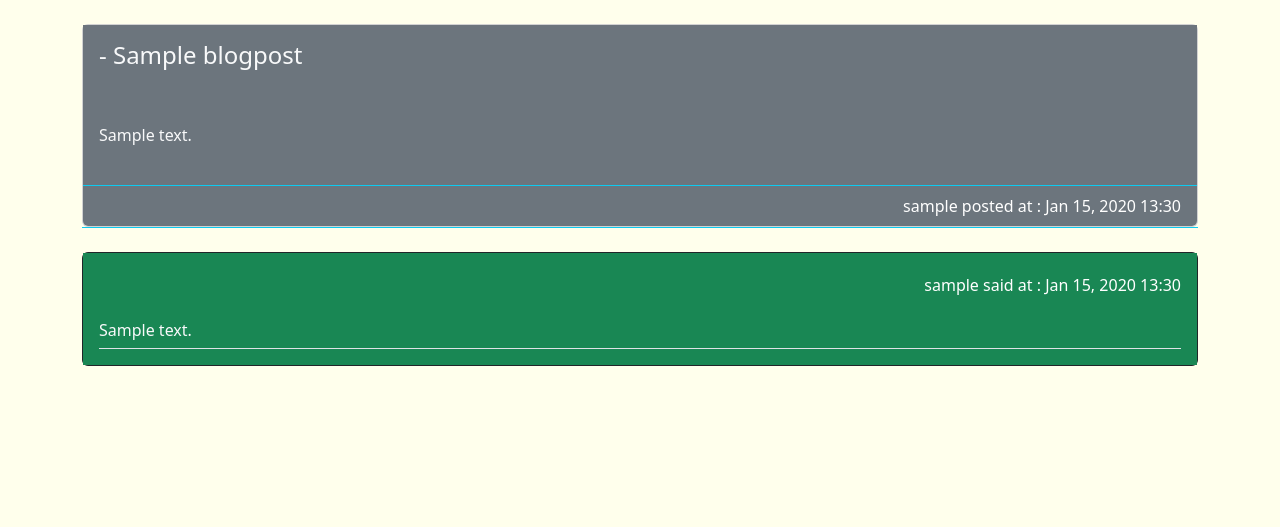
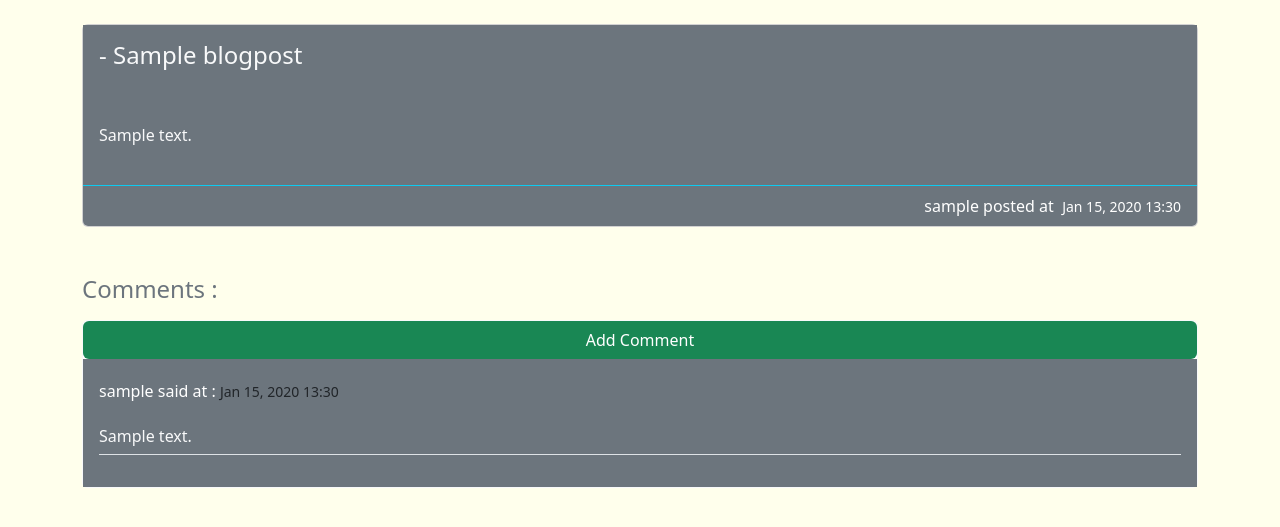
Before and after one commit to Amirkz80/Zimolog, a Django app: page /post/1 in a window 1280 px wide. Shown: the part 137-664 px from the top of the page. Run offline with Django 3.2, Linux system fonts and the light colour scheme; tables that the repository leaves empty hold one stand-in row (values such as "Sample post"); some libraries are stand-ins or nearby versions.

Commit message:
changing templates to show comments and a little edit on appereance

```diff
--- a/blogs/templates/blogs/dashboard.html
+++ b/blogs/templates/blogs/dashboard.html
@@ -3,8 +3,9 @@
 
 {% block page_header %}
 
-    <h1 class="text-success" id="" >
+    <h1 class="mb-3" id="" >
     This is your dashboard</h1>
+    <h3 class="text-success"><small>Date joined = {{ date_joined | date:'M d, Y H:i'}}</small></h3>
 
 {% endblock page_header %}
 
@@ -14,7 +15,7 @@
 
   {% if user_posts %}
     <div id="">
-      <h2 class="mb-5 text-info">{{ user.username }}s' posts :</h2>
+      <h2 class="mb-5">{{ user.username }}s' posts :</h2>
     </div>
   {% endif %}
 
--- a/blogs/templates/blogs/full_post.html
+++ b/blogs/templates/blogs/full_post.html
@@ -1,5 +1,6 @@
 {% extends "blogs/base.html" %}
 
+{% load bootstrap5 %}
 
 {% block page_header %}
 
@@ -7,6 +8,12 @@
 
 
 {% block content %}
+
+  <style>
+  #comment_btn{
+    color: whitesmoke;
+  }
+  </style>
 
   <div class="card">
     <div class="card-body bg-secondary">
@@ -17,27 +24,35 @@
 
     <div class="card-footer border-info bg-secondary">
       <div class="text-white text-end">
-        {{post.owner}} posted at : {{ post.date_added|date:'M d, Y H:i' }}
+        {{post.owner}} posted at  &nbsp;<small>{{ post.date_added|date:'M d, Y H:i' }}</small>
       </div>
     </div>
   </div>
 
-  <div class="mb-2 border-info border-bottom"></div>
-  <div class="mb-4"></div>
+  <br></br>
+  <h4 class="text-secondary mb-3">Comments : </h4>
+  <div class="card mb-4 border-light border-bottom">
 
-  <div class="card mb-4 border-dark border-bottom">
-    <div class="card-body bg-success">
+
+    <!--The add comment section-->
+    <a class="d-flex justify-content-center btn bg-success" href="{% url 'blogs:add_comment' post.id %}" id="comment_btn">
+    <span class="text-white">Add Comment</span>
+    </a>
+
+    <div class="card-body bg-secondary">
 
       {% for comment in comments %}
         <div class="mb-1"></div>
-        <div class="text-white text-end">
-        {{comment.owner}} said at : {{ comment.date_added|date:'M d, Y H:i' }}
+        <div class="text-white">
+        {{comment.owner}} said at : <small class="text-dark">{{ comment.date_added|date:'M d, Y H:i' }}</small>
         </div>
         <div class="mb-4"></div>
         <h6 class="text-light">{{ comment.text }}</h6>
-        <div class="border-bottom"></div>
+        <div class="border-bottom mb-3  "></div>
       {% empty %}
-      <h5>There is no comments yet . submit one!</h5>
+      <h5 class="text-light">
+        There is no comments yet, submit one!
+      </h5>
       {% endfor %}
     </div>
   </div>
--- a/blogs/templates/blogs/index.html
+++ b/blogs/templates/blogs/index.html
@@ -23,6 +23,7 @@
 
 
 {% block content %}
+
   <div id="latest_posts">
     <h2 class="mb-5 text-info">Latest Posts :</h2>
   </div>
```
Also changed, not shown: blogs/templates/blogs/results.html (+1 -7 lines).
